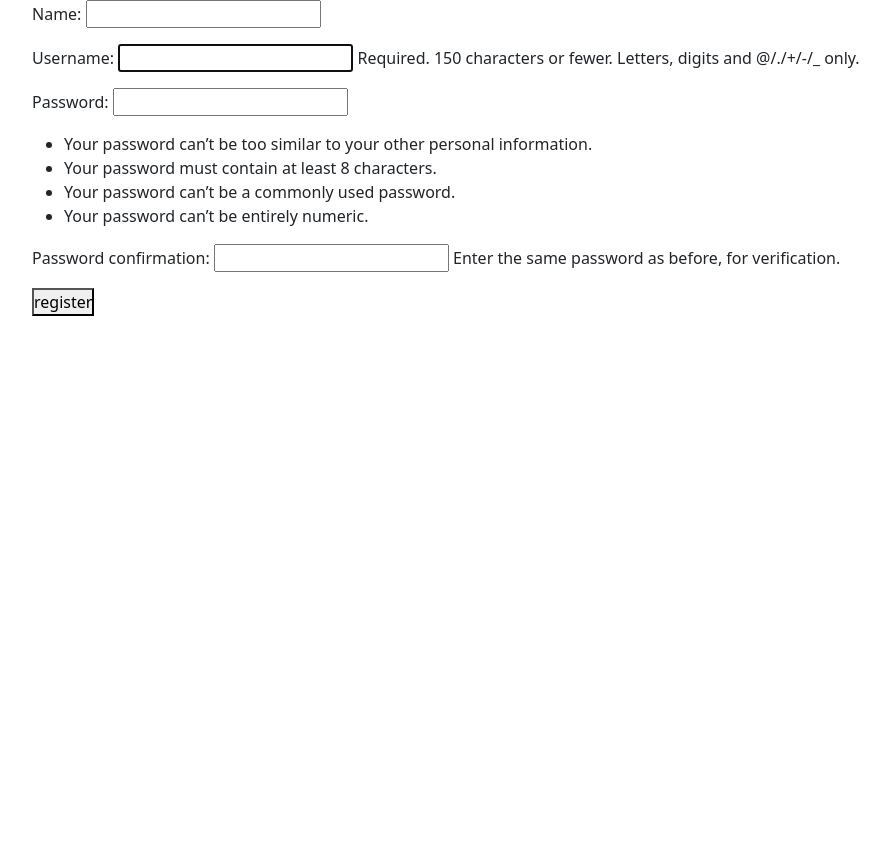
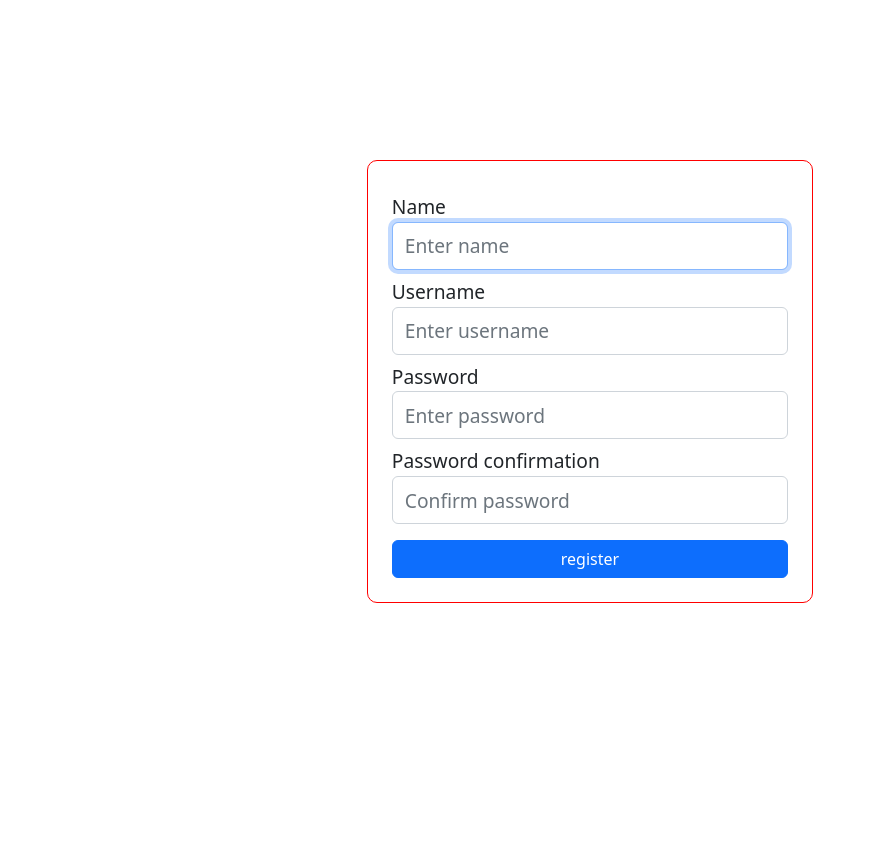
Before and after one commit to manvithyadav/mydb--cloud-database, a Django app: page /register/ in a window 1280 px wide. Shown: the top 843 px of the page, without its empty margins (50-940 px from the left). Before the commit the page ends 800 px from the top, so only its background shows below. Run offline with Django 4.2, Linux system fonts and the light colour scheme.

Commit message:
started register form styling

```diff
--- a/personal/views.py
+++ b/personal/views.py
@@ -91,4 +91,6 @@ def renderRegisterView(request) :
         userRegistrationForm = UserRegistrationForm()
         context['userRegistrationForm'] = userRegistrationForm
 
+        # print(userRegistrationForm)
+
         return render(request, APPNAME + '/register.html', context)
--- a/static/css/styles.css
+++ b/static/css/styles.css
@@ -9,15 +9,16 @@
     /* background-color: red; */
 }
 
-.login-div {
-    width: 30%;
+.login-div, .register-div {
+    width: 40%;
     margin: 10rem auto;
+    padding: .5rem;
 
     border: red solid 1px;
     border-radius: 10px;
 }
 
-.login-form {
+.login-form, .register-form {
     display: flex;
     flex-direction: column;
     /* align-items: center; */
@@ -26,16 +27,16 @@
     padding: 1rem;
 }
 
-.login-form label {
+.login-form label, .register-form label {
     margin: .5rem 0 0 0;
     font-size: 1.2rem;
 }
 
-.login-form input {
+.login-form input, .register-form input {
     height: 3rem;
     font-size: 1.2rem;
 }
 
-.login-form button {
+.login-form button, .register-form button {
     margin: 1rem 0 0 0;
 }
--- a/templates/personal/login.html
+++ b/templates/personal/login.html
@@ -6,10 +6,11 @@
 
     <div class="login-div">
 
+        <p class="login-alert">You must be logged in to use this database.</p>
         <form action="" method="post" class="login-form"> {% csrf_token %}
             <div class="form-group">
               <label for="exampleInputUsername1">Username</label>
-              <input type="username" class="form-control" id="exampleInputUsername1" aria-describedby="usernameHelp" placeholder="Enter username">
+              <input type="username" class="form-control" id="exampleInputUsername1" autofocus aria-describedby="usernameHelp" placeholder="Enter username">
               <!-- <small id="usernameHelp" class="form-text text-muted">We'll never share your username with anyone else.</small> -->
             </div>
             <div class="form-group">
--- a/templates/personal/register.html
+++ b/templates/personal/register.html
@@ -2,10 +2,33 @@
 
 {% block content %}
 
-    <form action="" method="post"> {% csrf_token %}
-        {{ userRegistrationForm.as_p }}
 
-        <button type="submit">register</button>
-    </form>
+
+
+    <div class="register-div">
+        <form action="" method="post" class="register-form"> {% csrf_token %}
+            <div class="form-group">
+                <label for="id_name">Name</label>
+                <input class="form-control" type="text" name="name" maxlength="50" autofocus required id="id_name" placeholder="Enter name">
+            </div>
+
+            <div class="form-group">
+                <label for="id_username">Username</label>
+                <input class="form-control" type="text" name="username" maxlength="150" required id="id_username" placeholder="Enter username">
+            </div>
+
+            <div class="form-group">
+                <label for="id_password1">Password</label>
+                <input class="form-control" type="password" name="password1" autocomplete="new-password" required id="id_password1" placeholder="Enter password">
+            </div>
+
+            <div class="form-group">
+                <label for="id_password2">Password confirmation</label>
+                <input class="form-control" type="password" name="password2" autocomplete="new-password" required id="id_password2" placeholder="Confirm password">
+            </div>
+
+            <button type="submit" class="btn btn-primary">register</button>
+        </form>
+    </div>
 
 {% endblock %}
```
